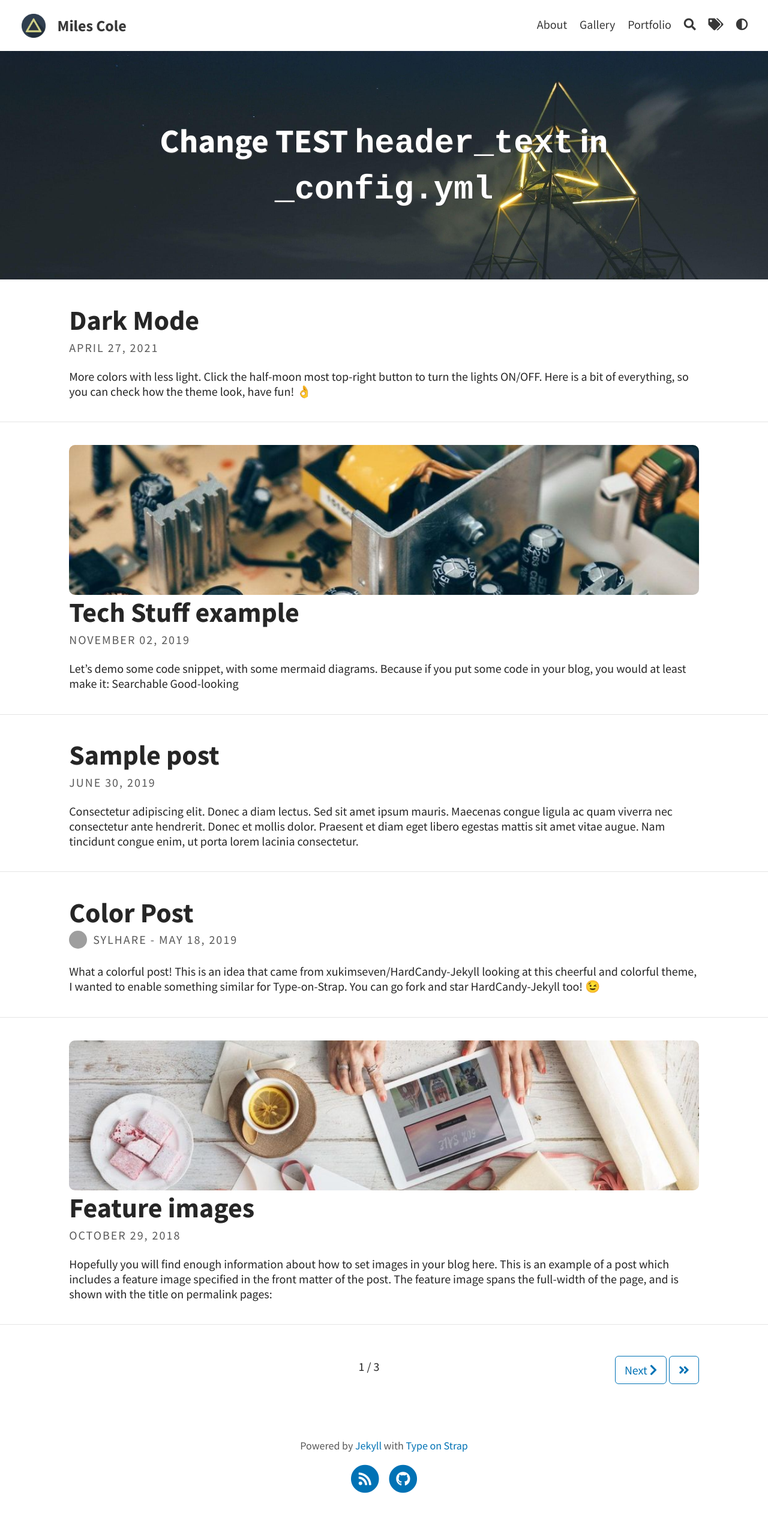
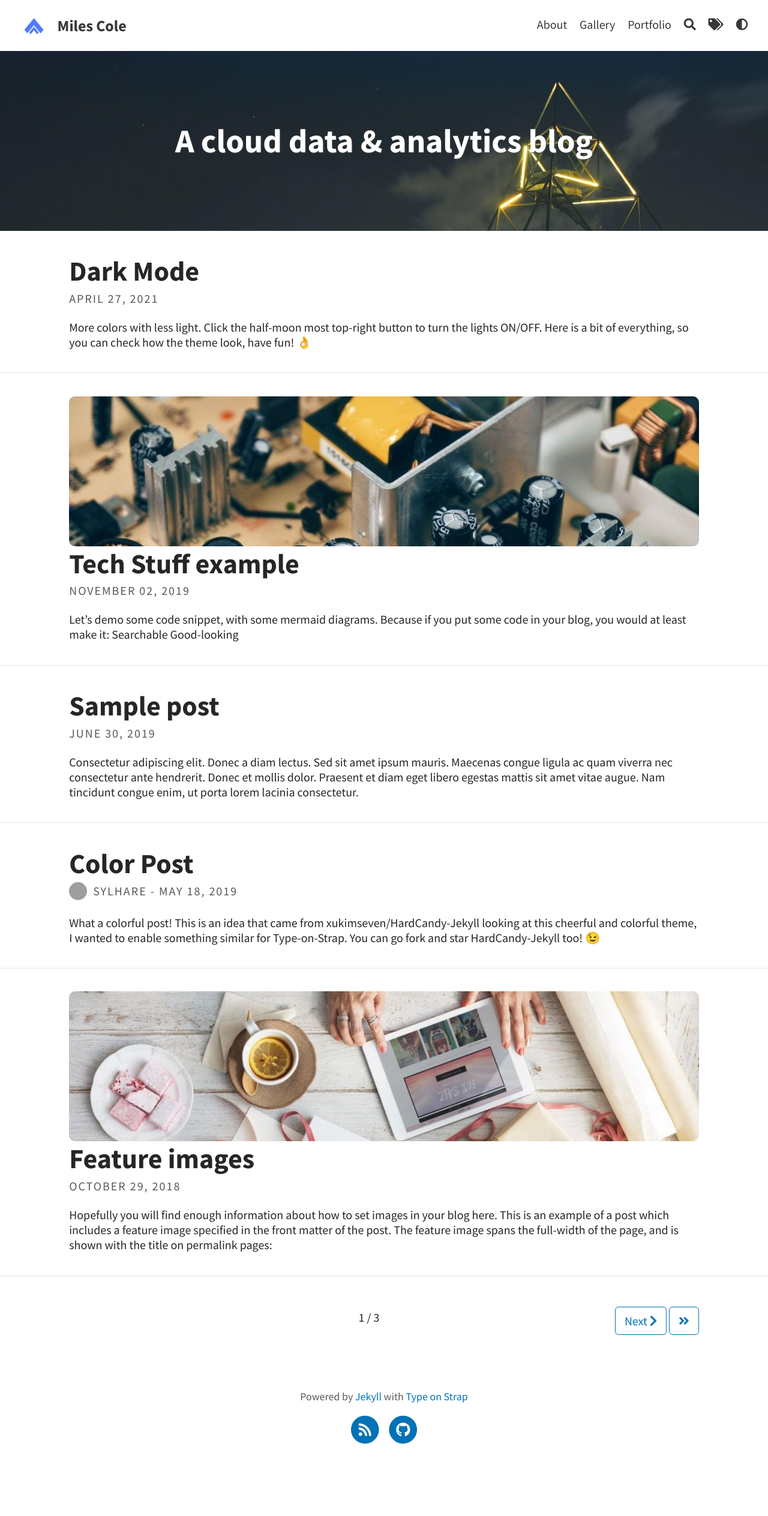
Before and after one commit to mwc360/mwc360.github.io, a Jekyll site: the page built from index.html, in a window 1280 px wide. Shown: the whole page at 60% size. Built offline with Jekyll 4.4.1, drawn with Linux system fonts in a browser that asks for light colours; the list of posts is cut into pages by our own code; after the commit the page ends 2447 px from its top, so only the background shows below that; grey boxes are pictures that could not be loaded.

Commit message:
customized

```diff
--- a/_config.yml
+++ b/_config.yml
@@ -1,15 +1,15 @@
 # SITE CONFIGURATION
-baseurl: "/Type-on-Strap"
+baseurl: ""
 url: "https://mwc360.github.io"
 
 # THEME-SPECIFIC CONFIGURATION
 title: Miles Cole                                      # site's title
-description: "A website with blog posts and pages"      # used by search engines
-avatar: assets/img/triangle.png                         # Empty for no avatar in navbar
-favicon: assets/favicon.ico                             # Icon displayed in the tab
+description: "A cloud data & analytics blog"      # used by search engines
+avatar: assets/img/Untitled.png                         # Empty for no avatar in navbar
+favicon: assets/Untitled.ico                             # Icon displayed in the tab
 
 # Header and footer text
-header_text: Change TEST <code>header_text</code> in <code>_config.yml</code>  # Change Blog header text
+header_text: A cloud data & analytics blog  # Change Blog header text
 header_feature_image: assets/img/header/triangular.jpeg
 header_feature_image_responsive: true
 footer_text: >
```
Also changed, not shown: assets/Untitled.ico (added), assets/img/Untitled.png (added).
